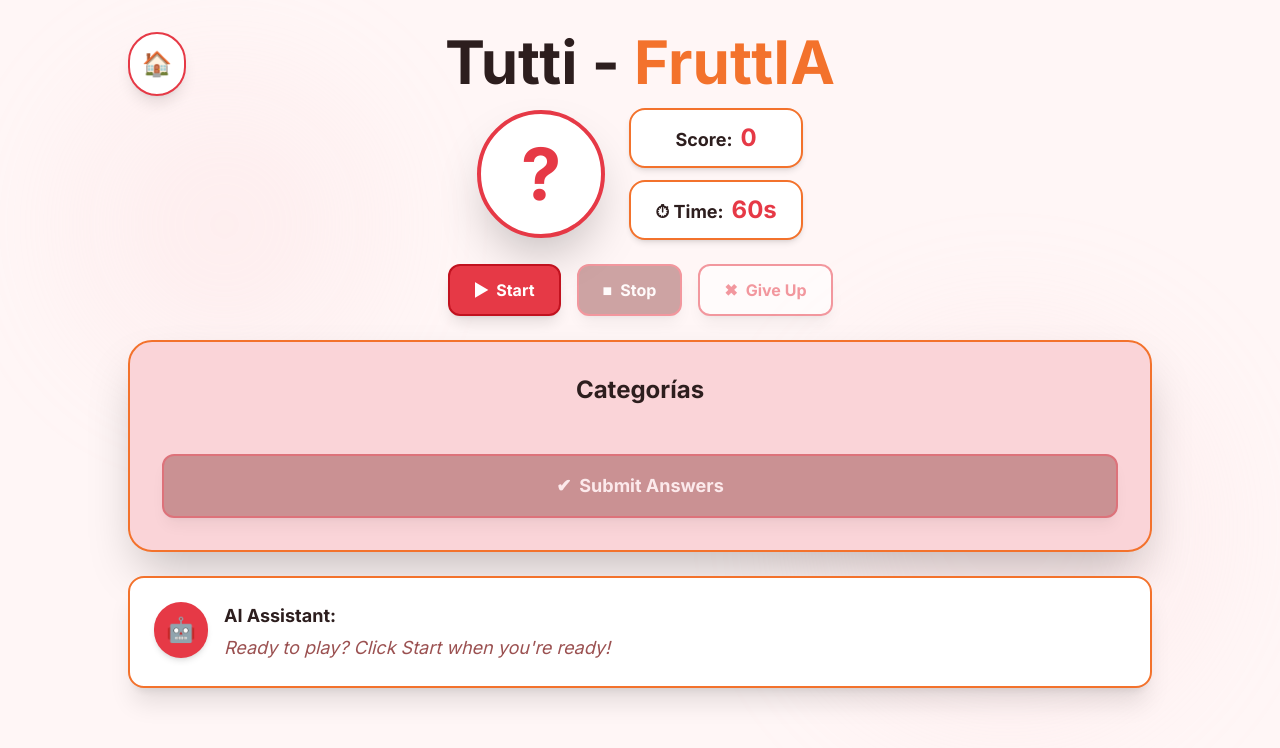
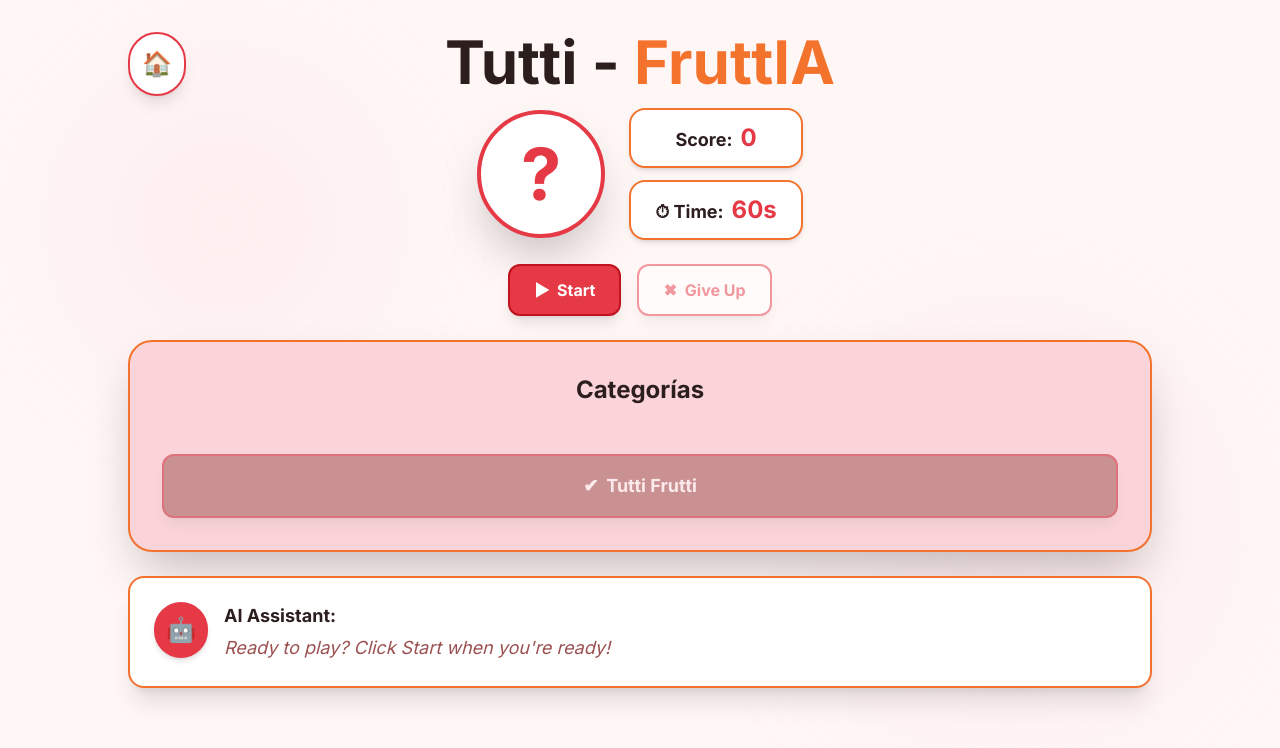
Before and after one commit to LucasSechous/Tutti-FruttIA, a React app in the folder frontend/: page /game in a window 1280 px wide. Shown: the top 748 px of the page. Built offline with nearby package versions, Linux system fonts and the light colour scheme; the HTML template or start-up script is replaced by a standard one.

Commit message:
cambios en los botones del front

```diff
--- a/frontend/src/pages/GamePage.tsx
+++ b/frontend/src/pages/GamePage.tsx
@@ -396,27 +396,6 @@ function GamePage() {
           </button>
 
           <button
-            onClick={stopGame}
-            disabled={!isRunning}
-            className="px-6 py-3 rounded-xl font-bold text-white shadow-lg transition-all hover:scale-105 flex items-center gap-2 border-2 disabled:opacity-50 disabled:cursor-not-allowed"
-            style={{
-              backgroundColor: !isRunning ? "#9B5151" : "#F3722C",
-              borderColor: "#E63946",
-            }}
-            onMouseEnter={(e) => {
-              if (isRunning)
-                e.currentTarget.style.backgroundColor = "#E63946";
-            }}
-            onMouseLeave={(e) => {
-              if (isRunning)
-                e.currentTarget.style.backgroundColor = "#F3722C";
-            }}
-          >
-            <span>■</span>
-            Stop
-          </button>
-
-          <button
             onClick={giveUp}
             disabled={!isRunning}
             className="px-6 py-3 rounded-xl font-bold shadow-lg transition-all hover:scale-105 flex items-center gap-2 border-2 disabled:opacity-50 disabled:cursor-not-allowed"
@@ -523,7 +502,7 @@ function GamePage() {
             }}
           >
             <span>✔</span>
-            Submit Answers
+            Tutti Frutti
           </button>
         </div>
 
```
